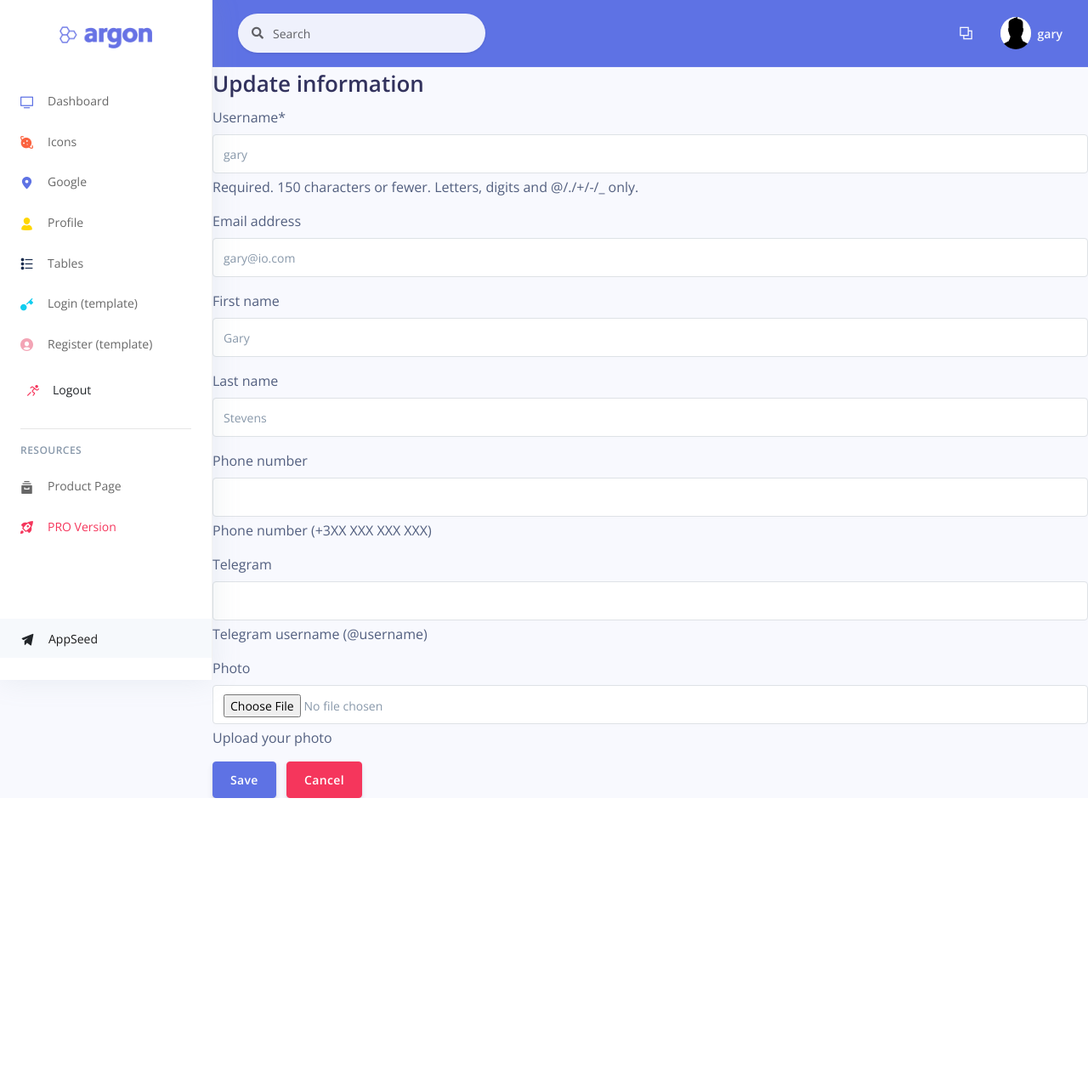
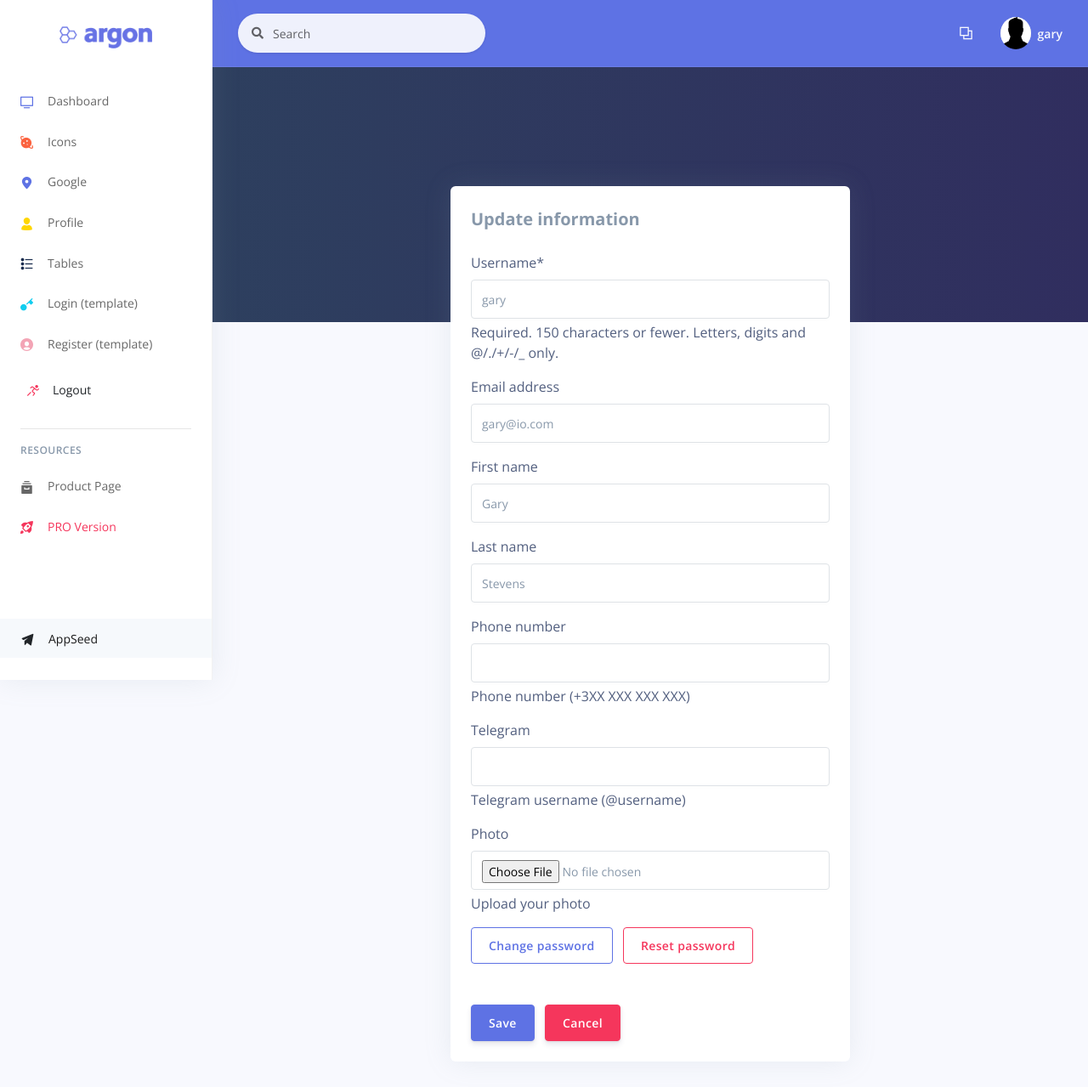
Before and after one commit to AlexGrytsai/ProjectManegerSystem, a Django app: page /accounts/profile/2/update/ in a window 1280 px wide. Shown: the whole page at 85% size. Before the commit the page ends 939 px from the top, so only its background shows below. Run offline with Django 5.2, Linux system fonts and the light colour scheme; a user stored in the database is signed in; data comes from the database, SQL or seed files in the repository; some libraries are stand-ins or nearby versions.

Commit message:
Implemented page for update worker's information (UserDetail)

```diff
--- a/templates/users/worker_form.html
+++ b/templates/users/worker_form.html
@@ -1,13 +1,51 @@
-{% extends "layouts/base.html" %}
+{% extends 'layouts/base.html' %}
 {% load crispy_forms_filters %}
 
+{% block title %} Update information {% endblock title %}
+
 {% block content %}
-  <h1>Update information</h1>
-  <form action="" method="post" novalidate>
-    {% csrf_token %}
-    {{ form|crispy }}
 
-    <input type="submit" value="Save" class="btn btn-primary">
-    <a href="{{ previous_page }}" class="btn btn-danger">Cancel</a>
-  </form>
-{% endblock %}
+  <div class="header pb-6 d-flex align-items-center"
+       style="min-height: 300px; background-size: cover; background-position: center top;">
+    <!-- Mask -->
+    <span class="mask bg-gradient-default opacity-8"></span>
+    <!-- Header container -->
+  </div>
+  <!-- Page content -->
+  <div class="container-fluid mt--9">
+    <div class="row justify-content-center">
+      <div class="col-xl-6">
+        <div class="card">
+          <div class="card-body">
+            <h2 class="text-muted mb-4"><strong>Update information</strong>
+            </h2>
+            <form action="" method="post" novalidate>
+              {% csrf_token %}
+              {{ form|crispy }}
+              <div class="mb-5">
+                <a href="{% url 'users:password_change' %}"
+                   class="btn btn-outline-primary">
+                  Change password
+                </a>
+                <a href="{% url 'users:password_reset' %}"
+                   class="btn btn-outline-danger">
+                  Reset password
+                </a>
+              </div>
+              <div>
+                <input type="submit" value="Save" class="btn btn-primary">
+                <a href="{{ previous_page }}" class="btn btn-danger">Cancel</a>
+              </div>
+          </div>
+        </div>
+      </div>
+    </div>
+
+    {#    {% include "includes/footer.html" %}#}
+
+  </div>
+
+{% endblock content %}
+
+<!-- Specific JS goes HERE -->
+{% block javascripts %}{% endblock javascripts %}
```
